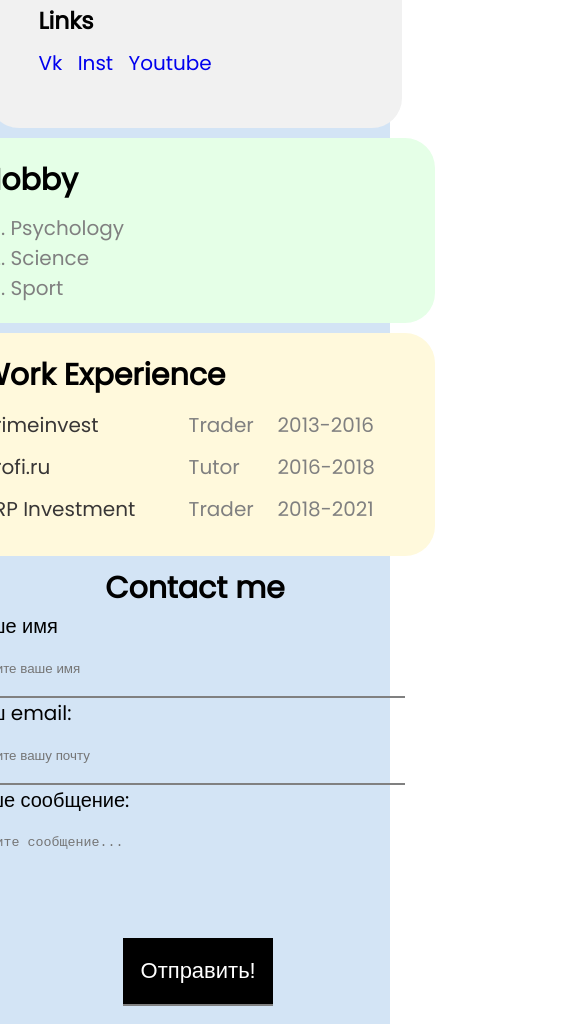
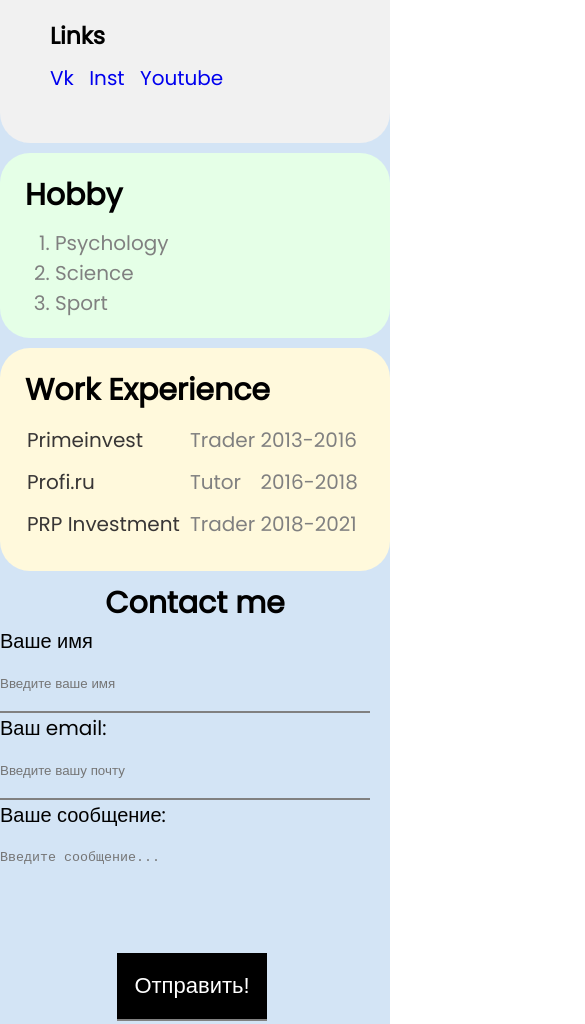
Before and after one commit to Olirun/1-Project__My-resume, a plain HTML site: page index.html in a window 390 px wide. Shown: the part 863-1887 px from the top of the page, 585 px wide, since content can reach past the window. Drawn offline with Linux system fonts and the light colour scheme.

Commit message:
Исправил ошибки в адаптации к телефону

```diff
--- a/index.html
+++ b/index.html
@@ -73,11 +73,11 @@
     <div class="name_email">
         <div class="form nm">
             <label for="name">Ваше имя</label><br>
-            <input type="text" id="name" placeholder="Введите ваше имя" style="width: 440px;">
+            <input class="nminput" type="text" id="name" placeholder="Введите ваше имя">
         </div>
         <div class="form nm">
             <label  for="email">Ваш email:</label><br>
-            <input type="text" id="email" placeholder="Введите вашу почту" style="width: 440px;">
+            <input class="nminput" type="text" id="email" placeholder="Введите вашу почту">
         </div>
     </div>
     <div class="form text">
--- a/style.css
+++ b/style.css
@@ -61,7 +61,6 @@ section
 }
 /*Конец  раздела Инфо */
 
-/* Раздел Хобби */
 .card
 {
     background: #e5ffe7;
@@ -69,6 +68,17 @@ section
     border-radius: 30px;
     margin-bottom: 10px;
     padding: 20px 25px;
+}
+
+/* Раздел Хобби */
+.hobby
+{
+    background: #e5ffe7;
+    width: 900px;
+    border-radius: 30px;
+    margin-bottom: 10px;
+    padding: 20px 25px;
+
 }
 .hobby ol
 {
@@ -117,12 +127,17 @@ section
 {
     display:flex;
     justify-content: left;
-    align-items: center;
     margin-top: 10px;
 }
 .nm
 {
     margin-right: 20px;
+
+}
+
+.nm input
+{
+    width: 440px;
 }
 .form input
 {
@@ -132,6 +147,7 @@ section
     border-bottom: 2px solid grey;
     padding: 20px 0;
 }
+
 .form textarea
 {
     border: none;
@@ -151,14 +167,18 @@ section
 
 
 
-@media (max-width:479px)
+
+
+
+@media (max-width:390px)
 {
 
 
     .section
     {
-        width: auto;
-        font-size: 18px;
+
+        font-size: 15px;
+        width: 100%;
 
     }
 
@@ -167,13 +187,13 @@ section
     {
         display: flex;
         flex-direction: column;
-        width: auto;
+        width: 100%;
         height: auto;
         margin-top: 0;
     }
     .info img
     {
-        width: auto;
+        width: 100%;
         height: auto;
         border-radius: 0;
         border-bottom-left-radius: 20px;
@@ -184,20 +204,34 @@ section
 /*Конец  раздела Инфо */
 
 /* Раздел Хобби */
-    .card
+    .hobby
     {
-        width: 479px;
+        width: auto;
         height: auto;
+        display: flex;
+        flex-direction: column;
+        width: 100%;
     }
 /* Конец раздела Хобби */
 
 /* Раздел Опыт работы */
     .work
     {
-        width: 479px;
+        width: 100%;
         height: auto;
     }
 /* Конец раздела Опыт работы */
+
+
+
+
+
+
+
+
+
+
+
 
 /* Раздел Связаться со мной */
 
@@ -205,30 +239,29 @@ section
     {
         display: flex;
         flex-direction: column;
-        margin: 0;
-        padding: 0;
+        width: 100%;
     }
+
     .name_email
     {
+        display: flex;
         flex-direction: column;
-        margin: auto;
-    }
-    .text label
-    {
-        margin-left: 8px;
-
-    }
-    .text textarea
-    {
-        margin-left: 8px;
+        width: 100%;
+        padding: 0;
+        margin: 0;
     }
 
-    .btn
+
+    .nm input
     {
-       margin-left: 35%;
+        width: 100%;
+    }
 
+    .text .btn
+    {
+        margin-left: 30%;
+    }
 
-    }
 /* Конец раздела Связаться со мной */
 
 }
```
